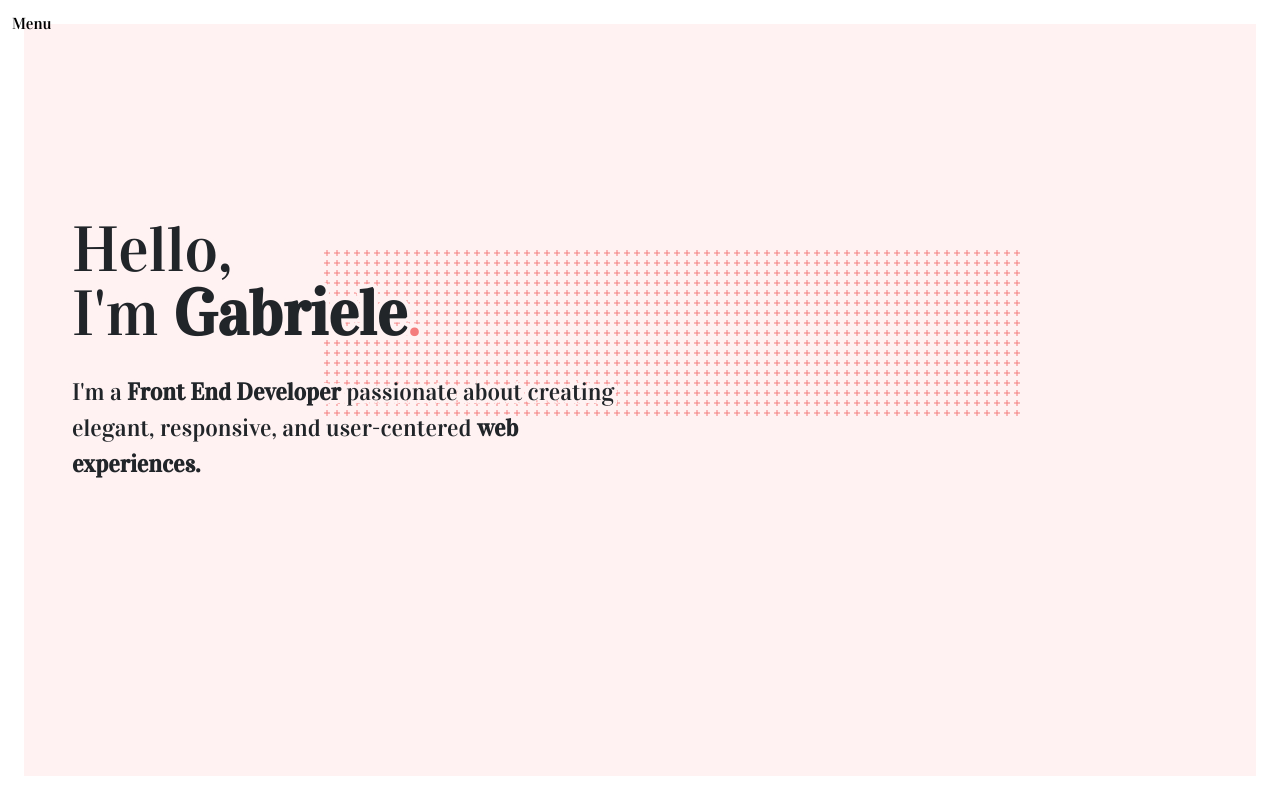
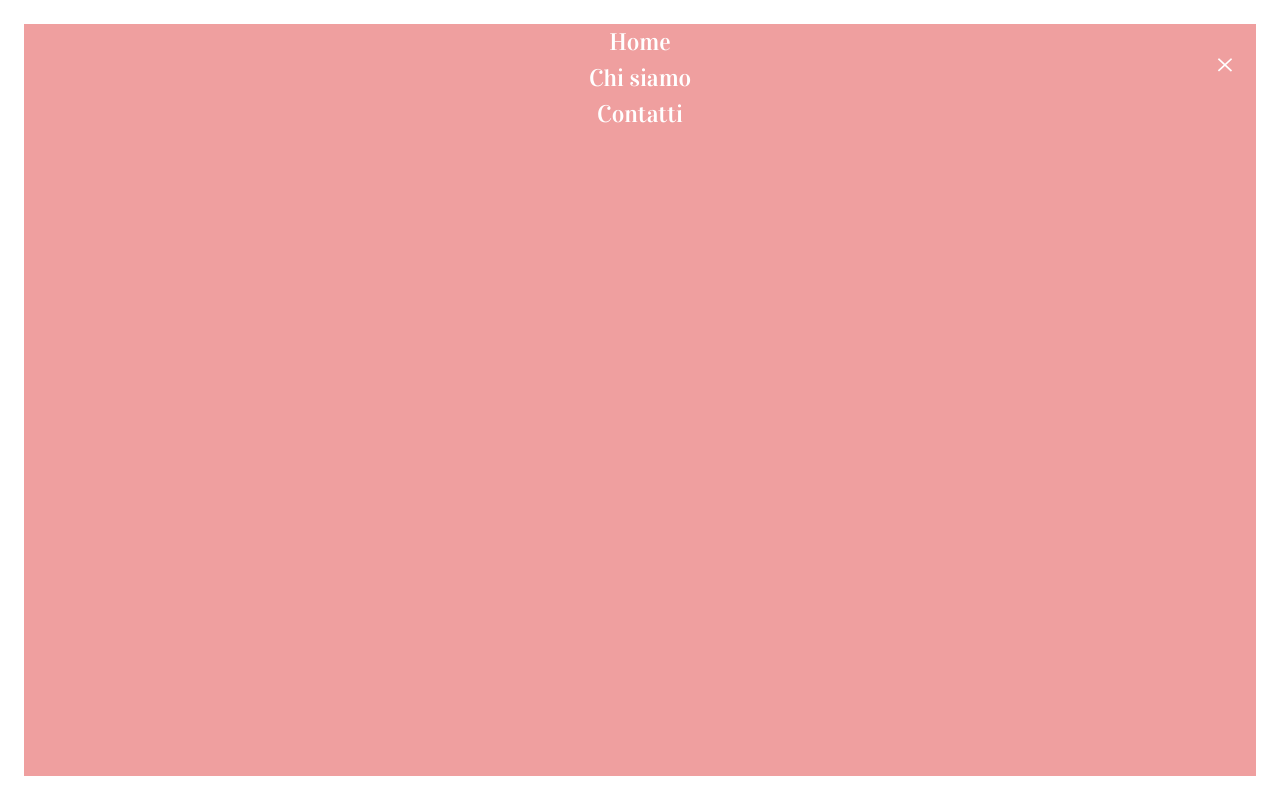
Before and after one commit to gabrielepinese/portfolio, an Angular app: page /home in a window 1280 px wide. Both pictures are taken after a click on the button "Menu". Built offline with nearby package versions, Linux system fonts and the light colour scheme.

Commit message:
navbar update

```diff
--- a/src/app/app.component.html
+++ b/src/app/app.component.html
@@ -1,5 +1,5 @@
-<app-navbar></app-navbar>
 <div class="frame">
+  <app-navbar></app-navbar>
   <!-- Bordo superiore bianco -->
   <div class="frame-empty top"></div>
   <div class="app-layout" [@routeAnimations]="getRouteAnimationData(outlet)">
--- a/src/app/pages/home/home.component.scss
+++ b/src/app/pages/home/home.component.scss
@@ -14,7 +14,7 @@
       z-index: 1;
       opacity: 0;
       transform: translateY(30px);
-      animation: sali 0.8s ease-out forwards;
+      animation: sali 0.5s ease-out forwards;
       animation-delay: 0.2s;
     }
     .body24 {
@@ -23,7 +23,7 @@
       z-index: 1;
       opacity: 0;
       transform: translateY(30px);
-      animation: sali 0.8s ease-out forwards;
+      animation: sali 0.5s ease-out forwards;
       animation-delay: 0.6s;
     }
 
@@ -52,7 +52,7 @@
       opacity: 0;
       animation: espandiConBounce 0.8s cubic-bezier(0.68, -0.55, 0.27, 1.55)
         forwards;
-      animation-delay: 1s;
+      animation-delay: 0.8s;
     }
   }
 
--- a/src/app/shared/ui/navbar/navbar.component.html
+++ b/src/app/shared/ui/navbar/navbar.component.html
@@ -1,48 +1,8 @@
-<!-- Navbar container
-<div class="navbar-container">
-  Navbar content
-  <div class="navbar-content">
-    <button
-      class="neutral-btn"
-      (click)="navigate('home')"
-      type="button"
-      role="button"
-    >
-      Home
-    </button>
-    <button
-      class="neutral-btn"
-      (click)="navigate('about')"
-      type="button"
-      role="button"
-    >
-      AboutUs
-    </button>
-    <div class="dosis-700 prova primary-dark">Gabriele P.</div>
-    <button
-      class="neutral-btn"
-      (click)="navigate('skills')"
-      type="button"
-      role="button"
-    >
-      Skills
-    </button>
-    <button
-      class="neutral-btn"
-      (click)="navigate('contact')"
-      type="button"
-      role="button"
-    >
-      Contact me
-    </button>
-  </div>
-</div> -->
-
 <div class="navbar-container">
   <div class="navbar-content">
     <button
       class="neutral-btn"
-      (click)="navigate('home')"
+      (click)="toggleMenu()"
       type="button"
       role="button"
     >
@@ -50,3 +10,21 @@
     </button>
   </div>
 </div>
+
+<!-- MENU OVERLAY -->
+@if (menuOpen) {
+<div class="menu-overlay" [class.closing]="menuClosing" (click)="toggleMenu()">
+  <div
+    class="menu-content"
+    (click)="$event.stopPropagation()"
+    [class.closing]="menuClosing"
+  >
+    <button class="close-btn" (click)="toggleMenu()">×</button>
+    <nav>
+      <a (click)="navigate('home')">Home</a>
+      <a (click)="navigate('about')">Chi siamo</a>
+      <a (click)="navigate('contact')">Contatti</a>
+    </nav>
+  </div>
+</div>
+}
--- a/src/app/shared/ui/navbar/navbar.component.scss
+++ b/src/app/shared/ui/navbar/navbar.component.scss
@@ -1,9 +1,13 @@
+@import "../../../../assets/color/colors.variables";
+
 .navbar-container {
   position: fixed;
   width: 100%;
   z-index: 999;
+  padding: 24px;
+
   .navbar-content {
-    padding: 12px;
+    padding: 40px;
     display: grid;
     grid-template-columns: repeat(2, auto);
     gap: 20px;
@@ -11,3 +15,69 @@
     align-items: baseline;
   }
 }
+
+.menu-overlay {
+  position: fixed;
+  top: 24px;
+  left: 24px;
+  bottom: 24px;
+  width: calc(100% - 48px);
+  height: calc(100% - 48px);
+  overflow: hidden;
+  z-index: 1000;
+}
+
+.menu-content {
+  background: $redPeachSecondary;
+  color: white;
+  width: 100%;
+  height: 100%;
+  animation: slideInLeft 0.3s ease-out forwards;
+  position: relative;
+  text-align: center;
+
+  &.closing {
+    animation: slideOutLeft 0.3s ease-in forwards;
+  }
+}
+
+.close-btn {
+  position: absolute;
+  top: 1rem;
+  right: 1rem;
+  font-size: 2rem;
+  background: none;
+  border: none;
+  color: white;
+  cursor: pointer;
+}
+
+nav a {
+  display: block;
+  // margin: 1rem 0;
+  font-size: 1.5rem;
+  color: white;
+  text-decoration: none;
+}
+
+@keyframes slideInLeft {
+  from {
+    transform: translateX(-100%);
+    opacity: 0;
+  }
+  to {
+    transform: translateX(0);
+    opacity: 1;
+  }
+}
+
+@keyframes slideOutLeft {
+  from {
+    transform: translateX(0);
+    opacity: 1;
+  }
+  to {
+    transform: translateX(-100%);
+    opacity: 0;
+  }
+}
--- a/src/app/shared/ui/navbar/navbar.component.ts
+++ b/src/app/shared/ui/navbar/navbar.component.ts
@@ -14,5 +14,21 @@ export class NavbarComponent {
   //Navigate function, switch to another page
   navigate(path: string) {
     this.router.navigateByUrl(path);
+    this.menuOpen = false;
+  }
+
+  menuOpen = false;
+  menuClosing = false;
+
+  toggleMenu() {
+    if (this.menuOpen && !this.menuClosing) {
+      this.menuClosing = true;
+      setTimeout(() => {
+        this.menuOpen = false;
+        this.menuClosing = false;
+      }, 300); // deve combaciare con la durata dell’animazione (0.3s)
+    } else {
+      this.menuOpen = true;
+    }
   }
 }
```
